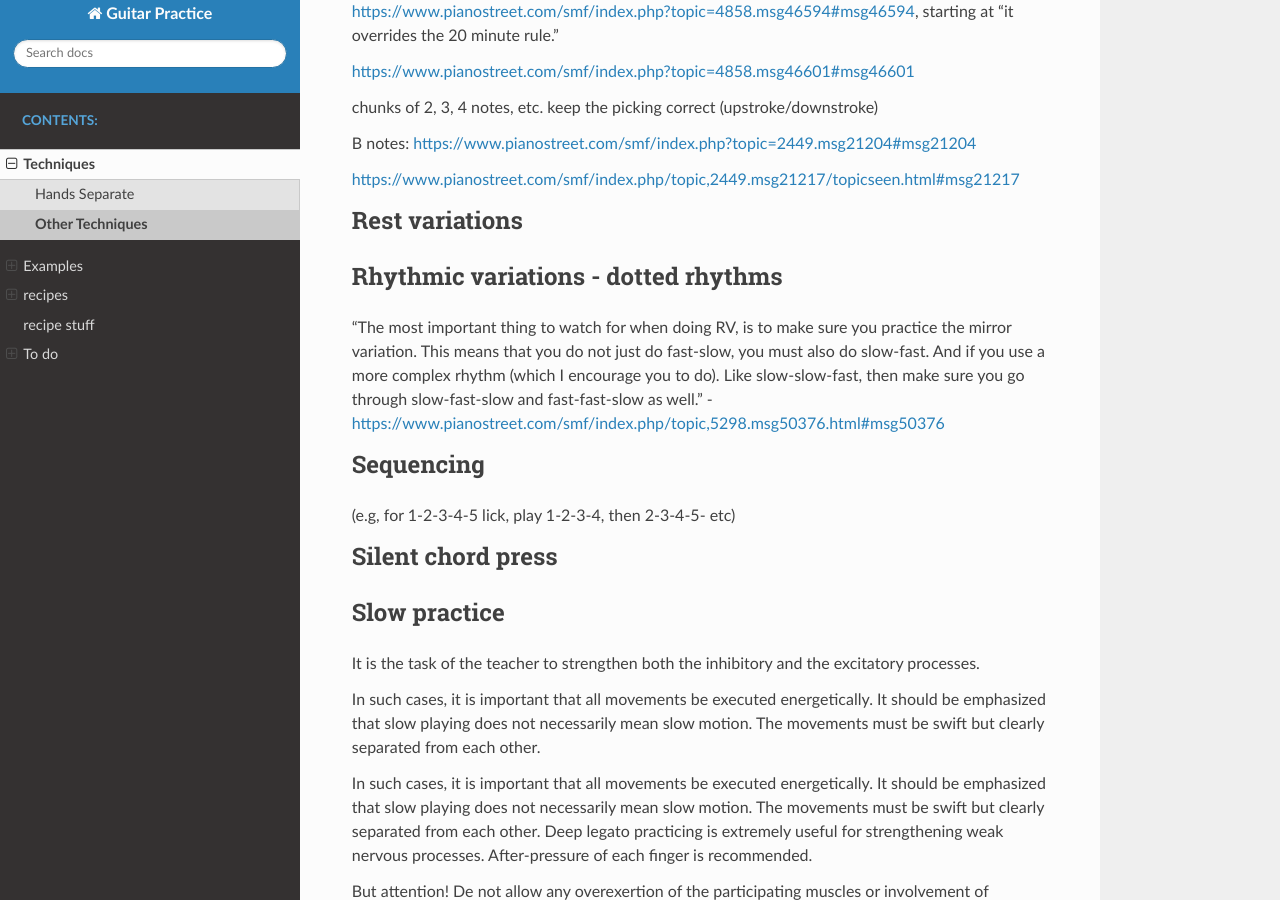
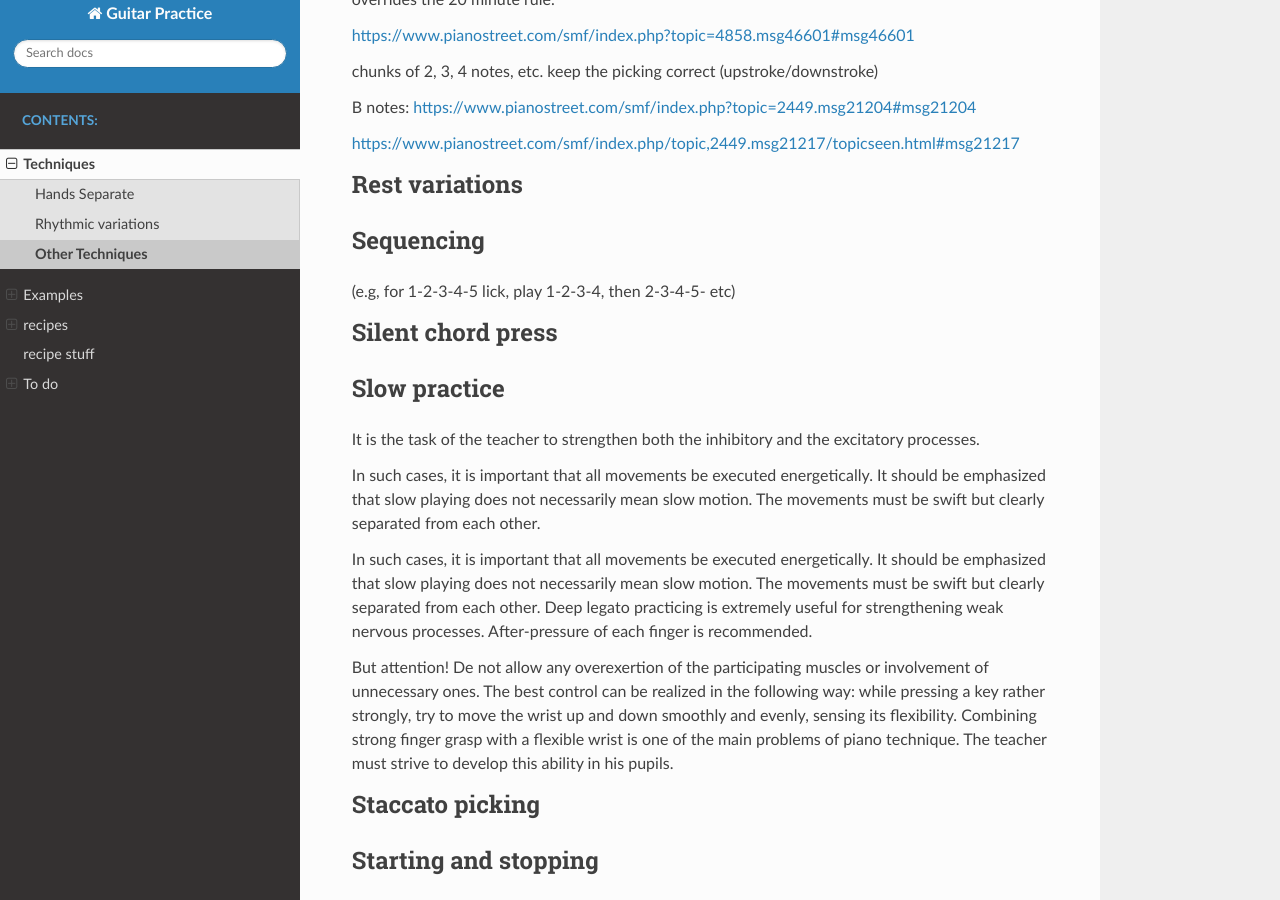
Before and after one commit to jzohrab/practicing-guitar, a Sphinx documentation site: the page built from docs/techniques/todo-techniques.rst, in a window 1280 px wide and 900 px high, scrolled down 3692 px. Built offline with Sphinx 7.4.7 and the Read the Docs theme 2.0.0, drawn with Linux system fonts in a browser that asks for light colours; a script that is not in the unit is left out; some of the changed text lies outside the part shown.

Commit message:
Add rhythmic variations, breaking build.

```diff
--- a/docs/techniques/todo-techniques.rst
+++ b/docs/techniques/todo-techniques.rst
@@ -164,11 +164,6 @@
 Rest variations
 ------------------------------
 
-Rhythmic variations - dotted rhythms
--------------------------------------
-
-"The most important thing to watch for when doing RV, is to make sure you practice the mirror variation. This means that you do not just do fast-slow, you must also do slow-fast. And if you use a more complex rhythm (which I encourage you to do). Like slow-slow-fast, then make sure you go through slow-fast-slow and fast-fast-slow as well." - https://www.pianostreet.com/smf/index.php/topic,5298.msg50376.html#msg50376
-
 Sequencing
 ------------------------------
 
```
Also changed, not shown: docs/techniques/rhythmic-variations.rst (added, +13 -0 lines).
